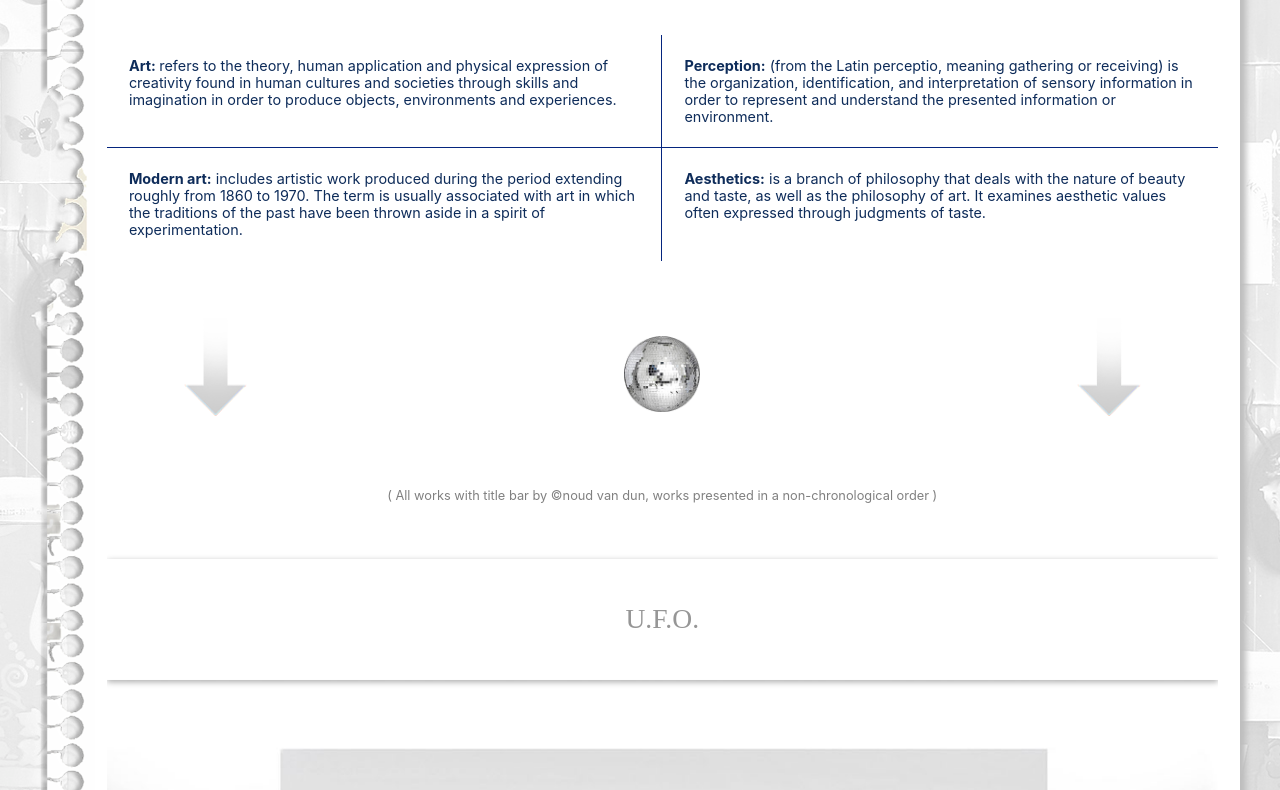
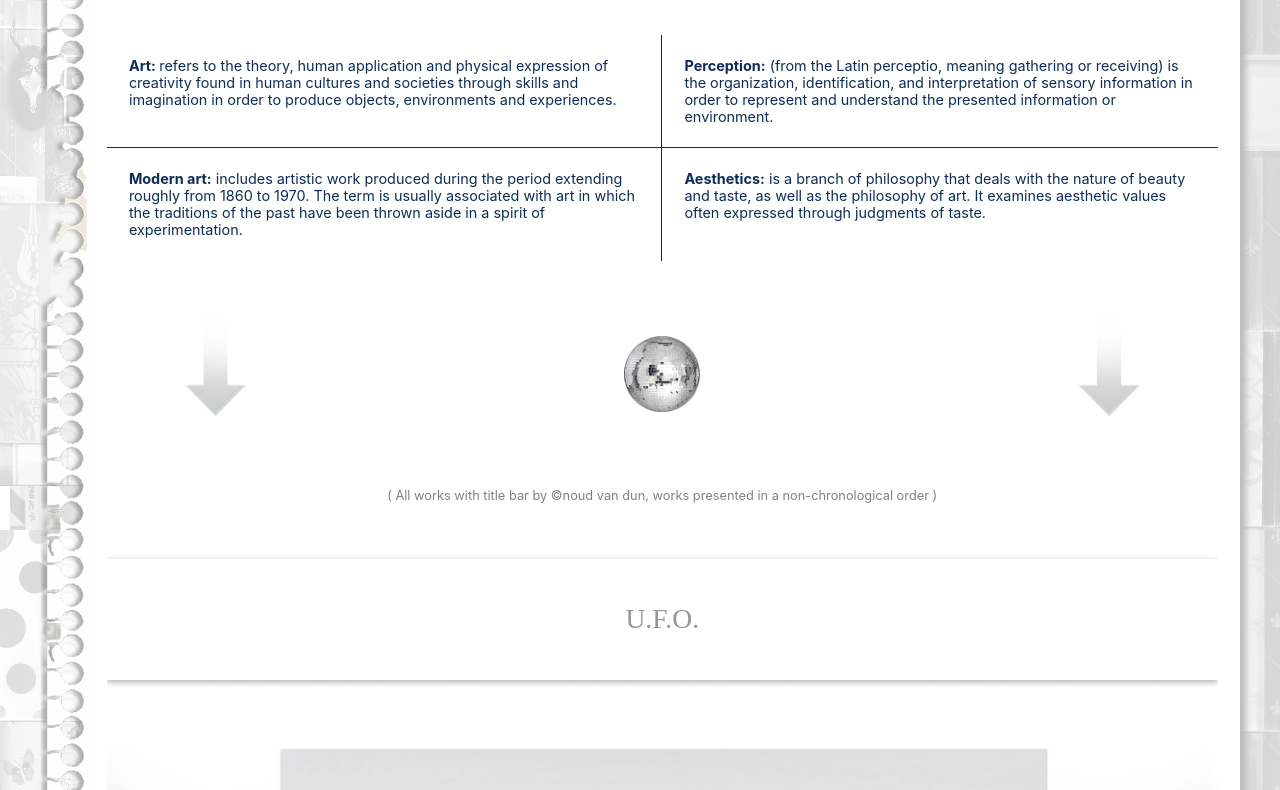
Before and after one commit to Noud63/noudvandun, a website: page index.html in a window 1280 px wide. Shown: the part 270-1060 px from the top of the page. Drawn offline with nearby package versions, Linux system fonts and the light colour scheme.

Commit message:
Add files via upload

```diff
--- a/styles/style.css
+++ b/styles/style.css
@@ -69,7 +69,8 @@ html {
 
 body {
   background-image: url('../images/backgroundimg3.jpg');
-  background-repeat: no-repeat;
+  background-repeat: repeat;
+  background-size: 100% 100vh;
   background-attachment: fixed;
 }
 
```
